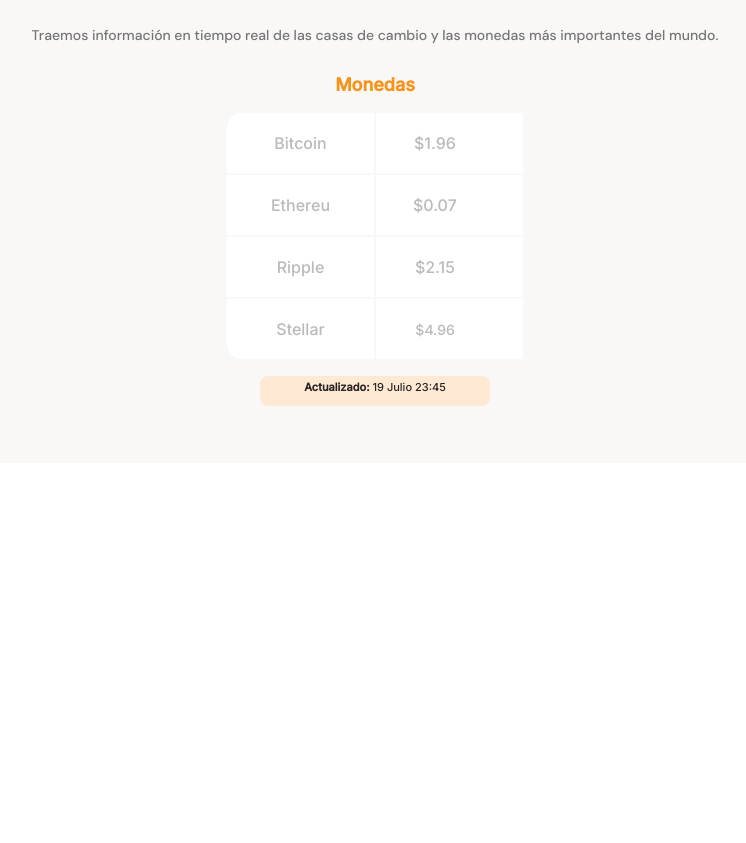
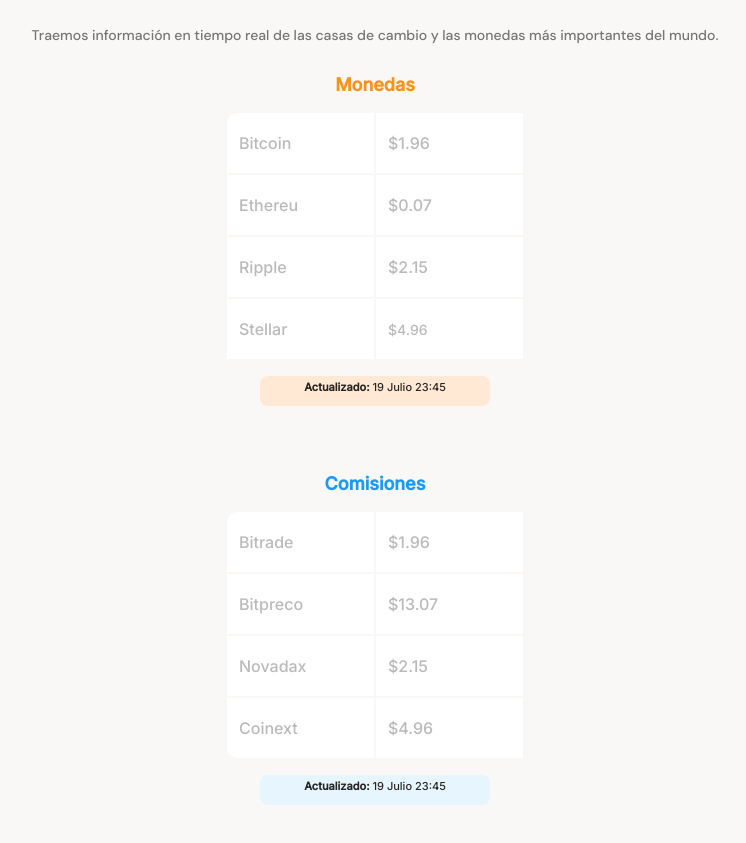
Before and after one commit to holiver32/Batatabit, a plain HTML site: page index.html in a window 1280 px wide. Shown: the part 809-1652 px from the top of the page, without its empty margins (265-1011 px from the left). Before the commit the page ends 1272 px from the top, so only its background shows below. Drawn offline with Linux system fonts and the light colour scheme.

Commit message:
creación de segunda tabla de comisiones y mejoras en detalles de diseño .

```diff
--- a/index.html
+++ b/index.html
@@ -28,7 +28,7 @@
                  las casas de cambio y las monedas más importantes del mundo.
                 </p>
             <section class="main-tables-container">
-                <div class="main-currency-table">
+                <div class="main-currency-table" id="table1">
                     <p class="currency-table--title">Monedas</p>
                     <div class="currency-table--container">
                         <table>
@@ -54,7 +54,37 @@
                         <div class="currency-table--date">
                             <p> <b>Actualizado:</b>  19 Julio 23:45</p>
                         </div>
-                </div>
+                    </div>
+                        <!-- tabla 2 Homework-->
+                        <br>
+                        <br>
+                        <br>
+                        <div class="main-commission-table" id="table2">
+                            <p class="commission-table--title">Comisiones</p>
+                            <div class="commission-table--container">
+                                <table>
+                                    <tr>
+                                        <td class="comm_table__top-left">Bitrade</td>
+                                        <td class="comm_table__top-rigth comm_table__rigth">$1.96 <span class="down"></span>
+                                        </td>
+                                    </tr>
+                                    <tr>
+                                        <td>Bitpreco</td>
+                                        <td class="comm_table__rigth">$13.07 <span class="up"></span class="up"></td>
+                                    </tr>
+                                    <tr>
+                                        <td>Novadax</td>
+                                        <td class="comm_table__rigth">$2.15 <span class="down"></span></td>
+                                    </tr>
+                                    <tr>
+                                        <td class="comm_table__bottom-left">Coinext</td>
+                                        <td class="comm_table__bottom-rigth table__right">$4.96 <span class="down"></span></td>
+                                    </tr>
+                                </table>
+                            </div>
+                                <div class="commission-table--date">
+                                    <p> <b>Actualizado:</b>  19 Julio 23:45</p>
+                                </div>
             </section>
         </section>
         <section></section>
--- a/style.css
+++ b/style.css
@@ -108,6 +108,7 @@
 
 main {
     width: 100%;
+    min-width: 320px;
     height: auto;
     background-color: var(--off-white);
 }
@@ -154,7 +155,7 @@
     color: #757575;
 }
 
-.main-currency-table {
+.main-currency-table, .main-commission-table {
     width: 70%;
     min-width: 235px;
     max-width: 500px;
@@ -163,7 +164,7 @@
     font-family: "Inter", sans-serif;
 }
 
-.main-currency-table .currency-table--title {
+.main-currency-table .currency-table--title, .main-commission-table .commission-table--title {
     margin-bottom: 15px;
     font-size: 1.8rem;
     font-weight: bold;
@@ -171,7 +172,7 @@
     color: var(--bitcoin-orange);
 }
 
-.currency-table--container {
+.currency-table--container, .commission-table--container {
     width: 90%;
     min-width: 230px;
     max-width: 300px;
@@ -179,34 +180,26 @@
     margin: 0 auto;
 }
 
-.currency-table--container table {
+.currency-table--container table, .commission-table--container table {
     width: 100%;
     height: 100%;
+
 }
 
-.currency-table--container td {
+.currency-table--container td, .commission-table--container td {
     width: 50%;
     font-size: 1.6rem;
     font-weight: 500;
     line-height: 1.9rem;
     color: var(--grey);
     background-color: var(--just-white);
+    text-align: start;
+    padding: 0 12px;
 }
 
-.currency-table--container .table__top-left {
-    border-radius: 15px 0 0 0;
-}
-.currency-table--container .table__top-right {
-    border-radius: 0 15px 0 0;
-}
-.currency-table--container .table__bottom-left {
-    border-radius: 0 0 0 15px;
-}
-.currency-table--container .table__bottom-right {
-    border-radius: 0 0 15px 0;
-}
 
-.currency-table--container .table__right {
+
+.currency-table--container .table__right, .commission-table--container .comm_table__right {
     font-size: 1.4rem;
     font-weight: normal;
     line-height: 1.7rem;
@@ -234,7 +227,7 @@
     background-repeat: no-repeat;
 }
 
-.currency-table--date {
+.currency-table--date, .commission-table--date {
     width: 230px;
     height: 30px;
     margin: 0 auto;
@@ -243,8 +236,37 @@
     background-color: var(--soft-orange);
     border-radius: 8px;
 }
-.currency-table--date p {
+.currency-table--date p, .commission-table--date p {
     font-size: 1.1rem;
     line-height: 1.2rem;
     color: var(--warm-black);
 }
+
+.main-commission-table .commission-table--title {
+    color: var(--secondary-blue);
+}
+
+.commission-table--date {
+    background: var(--soft-blue);
+}
+
+  .currency-table--container .table__top-left, .commission-table--container .comm_table__top-left {
+    border-radius: 10px 0 0 0;
+  }
+  .currency-table--container .table__top-right, .commission-table--container .comm_table__top-right {
+    border-radius: 0 10px 0 0;
+  }
+  .currency-table--container .table__botom-left, .commission-table--container .comm_table__bottom-left {
+    border-radius: 0 0 0 10px;
+  }
+  .currency-table--container .table__botom-right, .commission-table--container .comm_table__bottom-right {
+    border-radius: 0 0 10px 0;
+  }
+
+  .currency-table__container .table--right, .commission-table--container .comm_table__right {
+    font-size: 1.4rem;
+    font-weight: 400;
+    line-height: 1.7rem;
+    text-align: center;
+    color: var(--grey);
+  }
```
